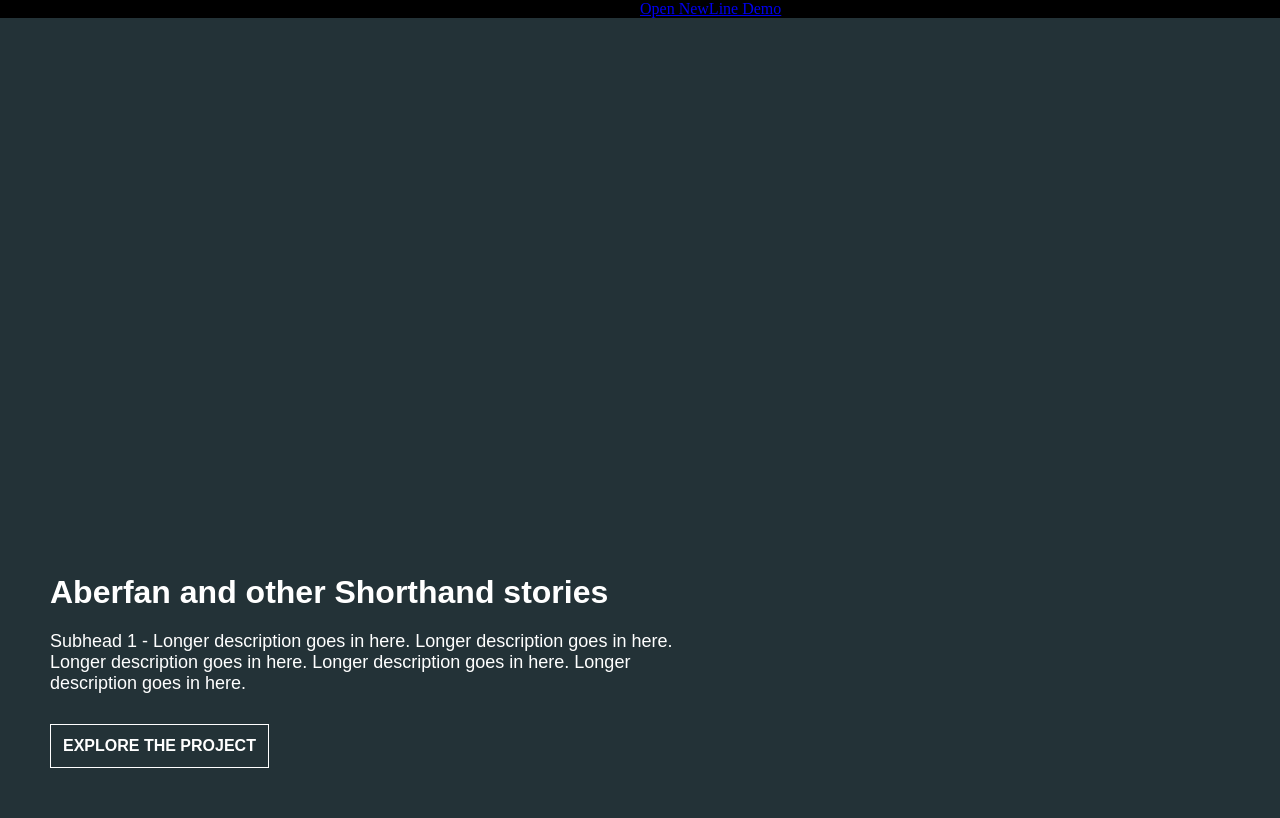
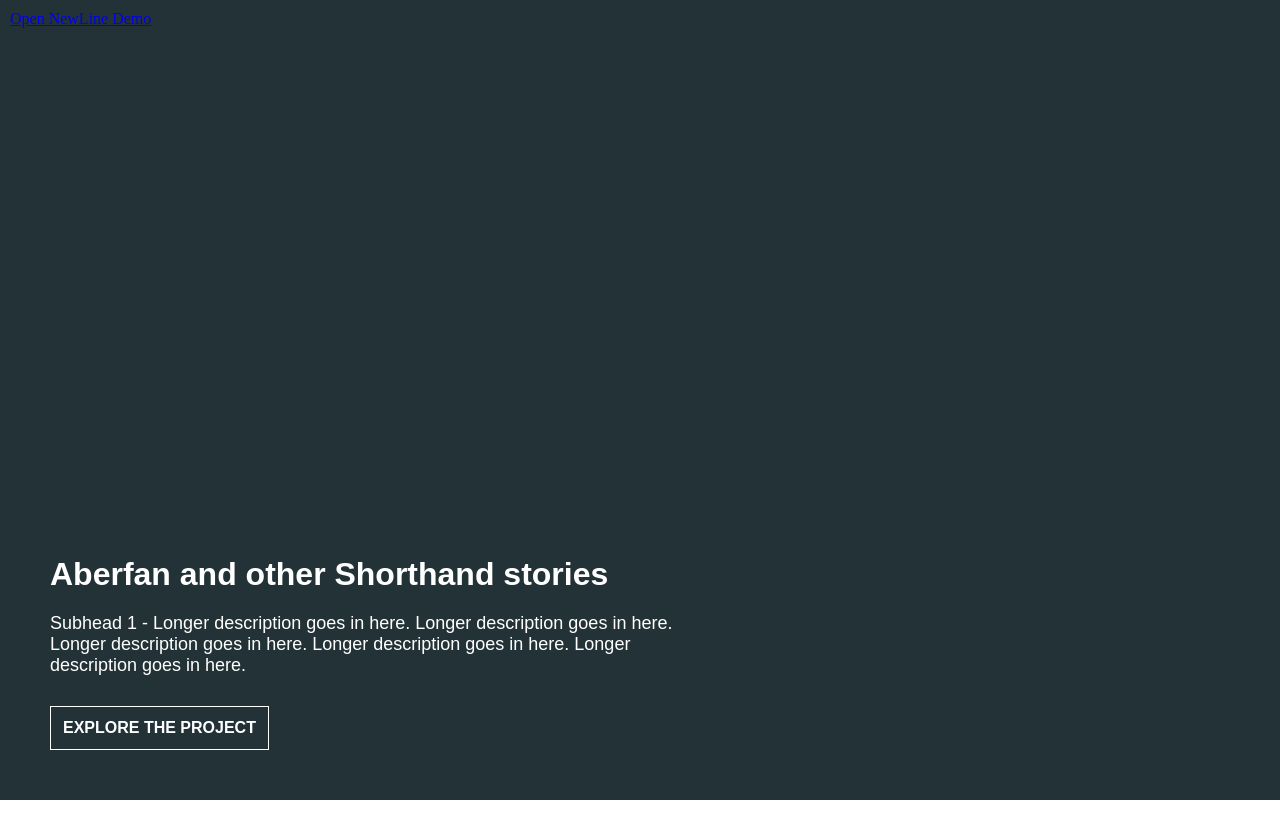
Before and after one commit to renduh/renduh.github.io, a plain HTML site: page index.html in a window 1280 px wide. Drawn offline with nearby package versions, Linux system fonts and the light colour scheme.

Commit message:
newline demo

```diff
--- a/index.html
+++ b/index.html
@@ -13,7 +13,7 @@
   <link rel="stylesheet" href="css/smoke.css?v=1.0">
   <style>
   #newlinedemo {
-  	display:absolute;
+  	position:absolute;
   	z-index:6000;
   	top:10px;
   	left:10px;
```
